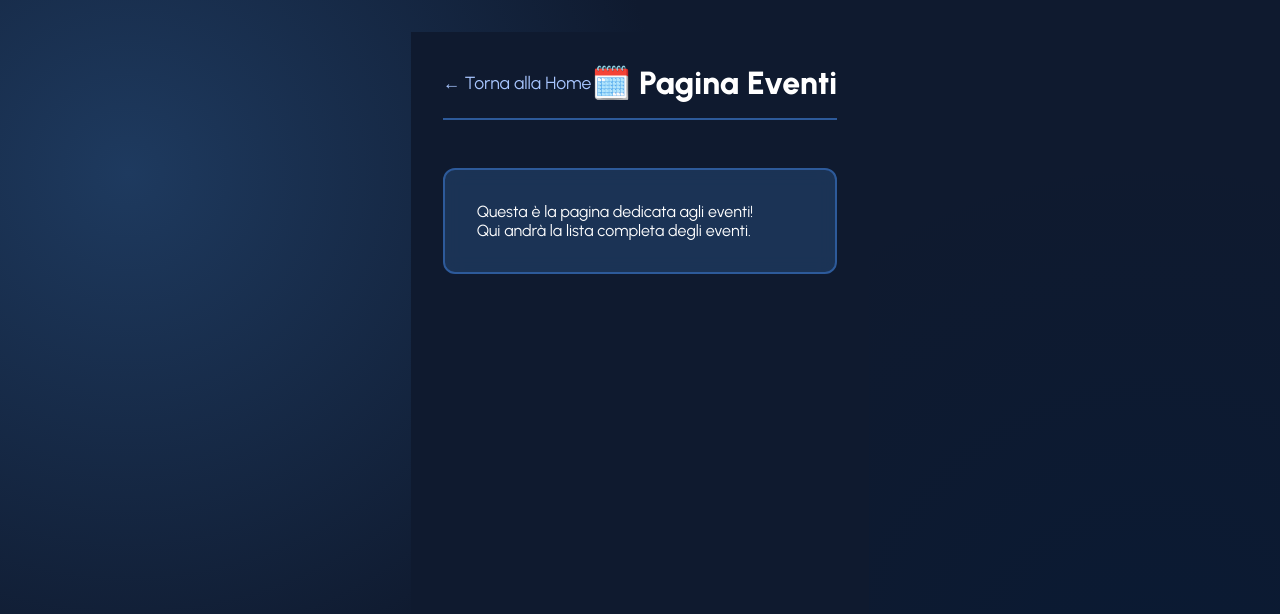
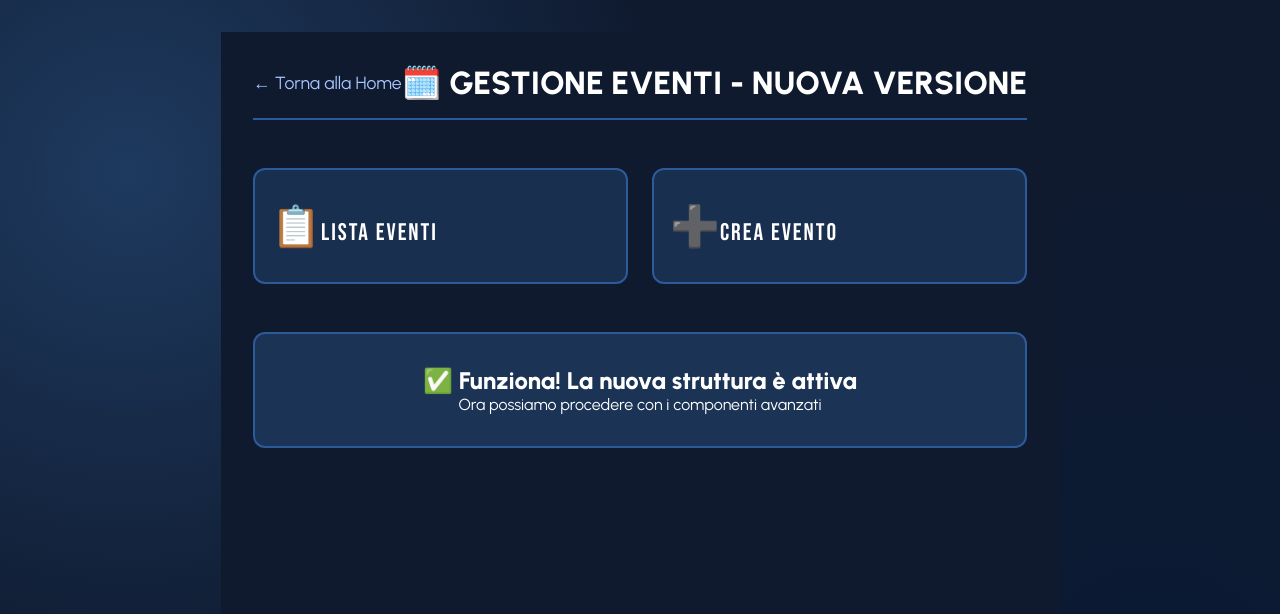
Before and after one commit to scarpariinside26/scarpari-inside-new, a React (Vite) app: page /eventi in a window 1280 px wide. Shown: the top 614 px of the page. Built offline with nearby package versions, Linux system fonts and the light colour scheme.

Commit message:
Update App.jsx

```diff
--- a/src/App.jsx
+++ b/src/App.jsx
@@ -100,7 +100,7 @@ function App() {
     <div className="App">
       <Routes>
         <Route path="/" element={<HomePage />} />
-        <Route path="/eventi" element={<EventiPage />} />
+        <Route path="/eventi" element={<GestioneEventi />} />
         <Route path="/classifica" element={<ClassificaPage />} />
         <Route path="/squadre" element={<SquadrePage />} />
         <Route path="/profilo" element={<HomePage />} /> {/* Temporaneo */}
```
